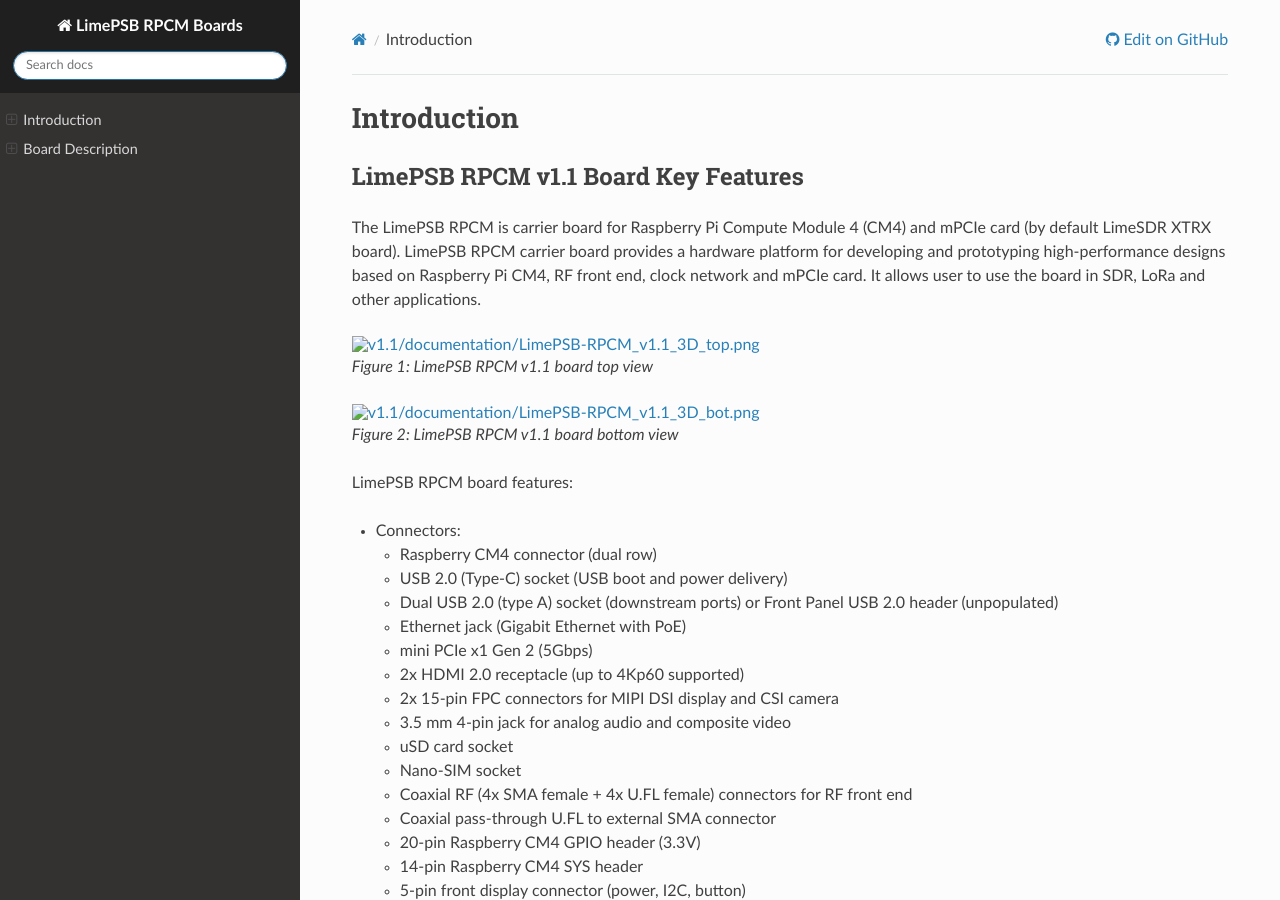
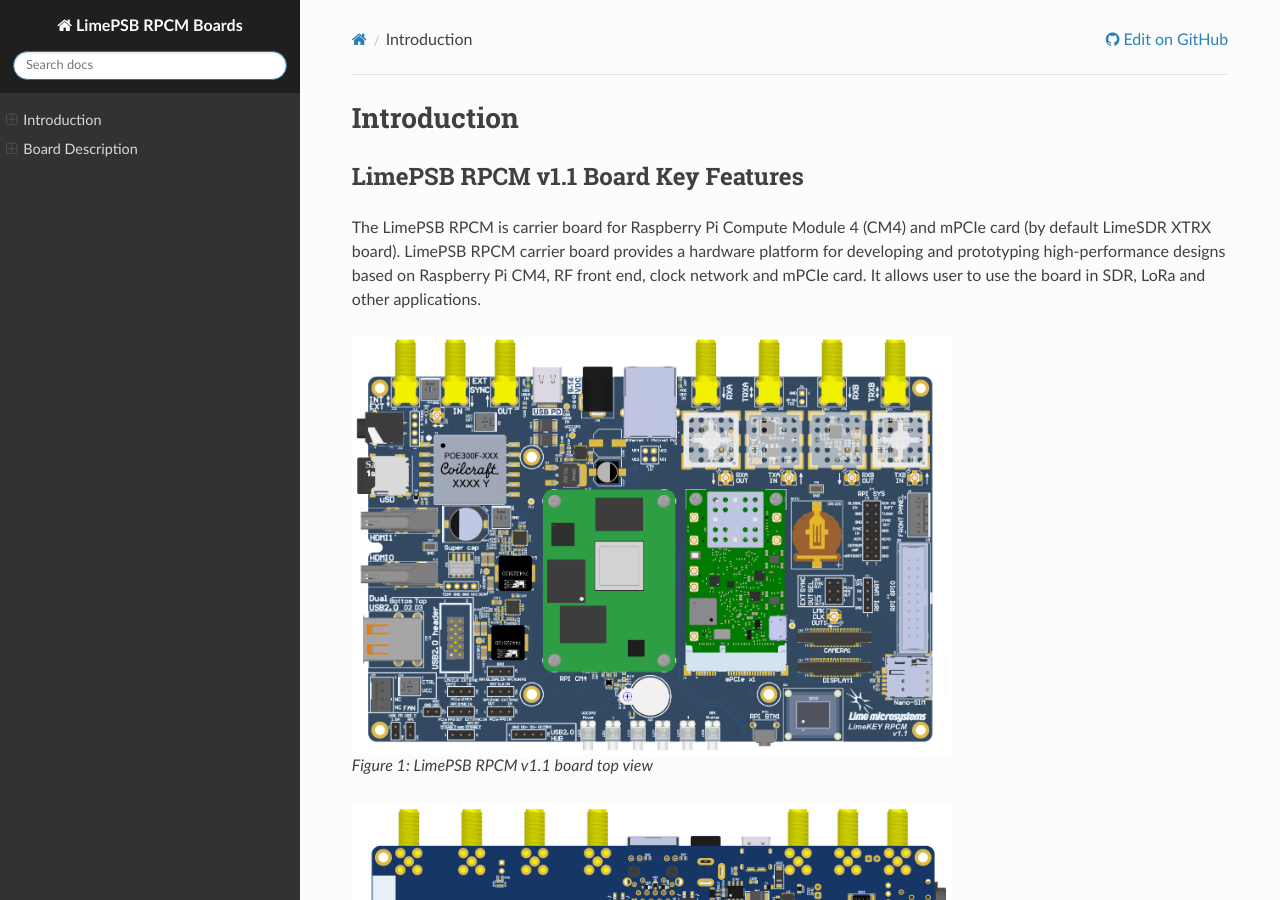
Before and after one commit to myriadrf/LimePSB-RPCM, a Sphinx documentation site: the page built from docs/v1.1/index.rst, in a window 1280 px wide and 900 px high. Built offline with Sphinx 7.4.7 and the Read the Docs theme 3.1.0, drawn with Linux system fonts in a browser that asks for light colours.

Commit message:
Fixed figures link

```diff
--- a/docs/v1.1/index.rst
+++ b/docs/v1.1/index.rst
@@ -6,12 +6,12 @@
 
 The LimePSB RPCM is carrier board for Raspberry Pi Compute Module 4 (CM4) and mPCIe card (by default LimeSDR XTRX board). LimePSB RPCM carrier board provides a hardware platform for developing and prototyping high-performance designs based on Raspberry Pi CM4, RF front end, clock network and mPCIe card. It allows user to use the board in SDR, LoRa and other applications.
 
-.. figure:: documentation/LimePSB-RPCM_v1.1_3D_top.png
+.. figure:: images/LimePSB-RPCM_v1.1_3D_top.png
   :width: 600
 
   Figure 1: LimePSB RPCM v1.1 board top view
 
-.. figure:: documentation/LimePSB-RPCM_v1.1_3D_bot.png
+.. figure:: images/LimePSB-RPCM_v1.1_3D_bot.png
   :width: 600
 
   Figure 2: LimePSB RPCM v1.1 board bottom view
```
Also changed, not shown: other parts of docs/v1.1/index.rst (+3 -3 lines).
